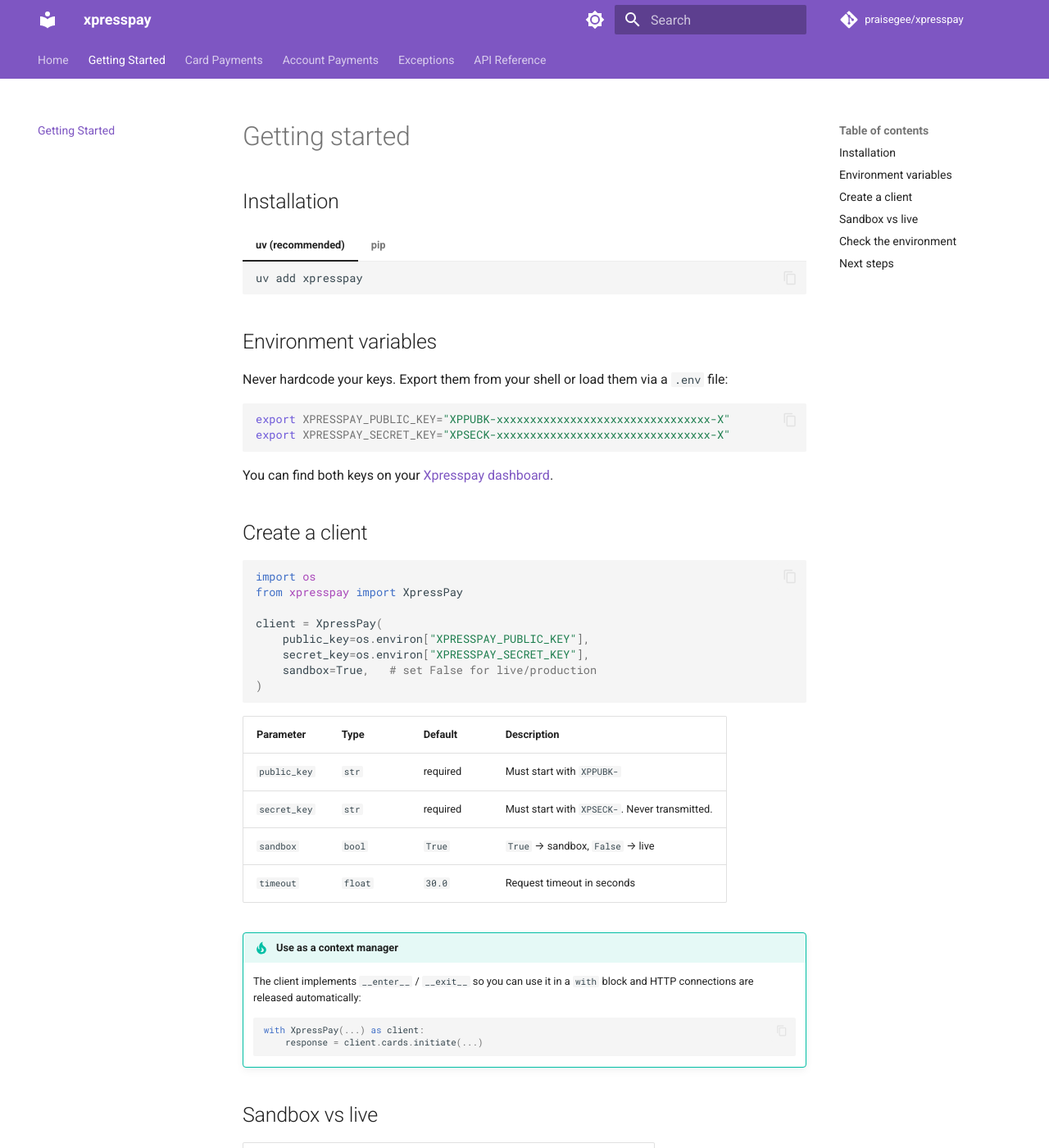
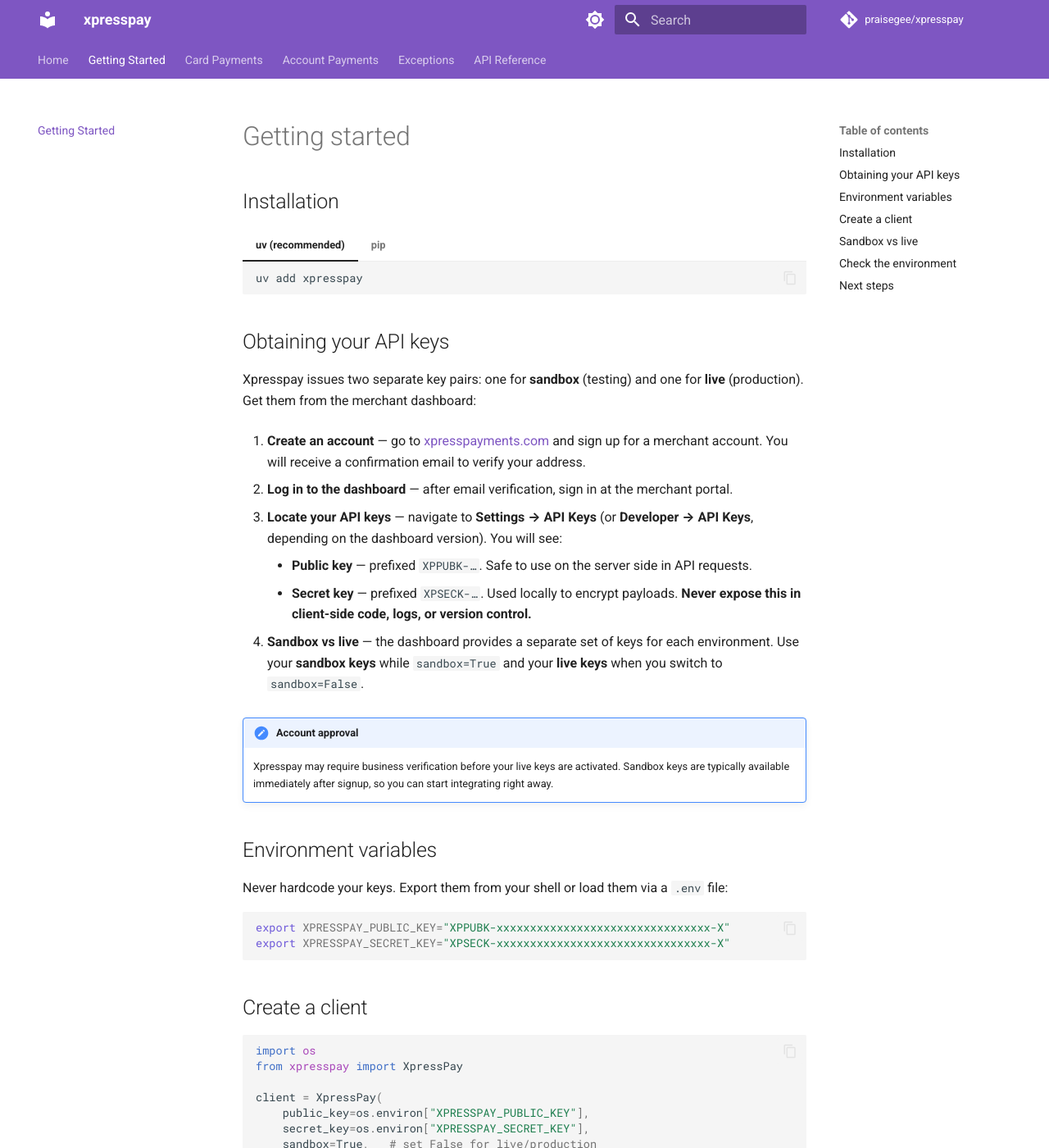
Before and after one commit to praisegee/xpresspay, an MkDocs documentation site: the page built from docs/getting-started.md, in a window 1280 px wide and 1400 px high. Shown: the whole window at 82% size. Built offline with MkDocs 1.6.1 and Material for MkDocs 9.7.7, drawn with Linux system fonts in a browser that asks for light colours; comment, search, counter and statistics services are not loaded.

Commit message:
docs: add documentation link to README and fix xpresspayments.com URLs

````diff
--- a/docs/getting-started.md
+++ b/docs/getting-started.md
@@ -14,6 +14,23 @@
     pip install xpresspay
     ```
 
+## Obtaining your API keys
+
+Xpresspay issues two separate key pairs: one for **sandbox** (testing) and one for **live** (production). Get them from the merchant dashboard:
+
+1. **Create an account** — go to [xpresspayments.com](https://www.xpresspayments.com) and sign up for a merchant account. You will receive a confirmation email to verify your address.
+
+2. **Log in to the dashboard** — after email verification, sign in at the merchant portal.
+
+3. **Locate your API keys** — navigate to **Settings → API Keys** (or **Developer → API Keys**, depending on the dashboard version). You will see:
+    - **Public key** — prefixed `XPPUBK-…`. Safe to use on the server side in API requests.
+    - **Secret key** — prefixed `XPSECK-…`. Used locally to encrypt payloads. **Never expose this in client-side code, logs, or version control.**
+
+4. **Sandbox vs live** — the dashboard provides a separate set of keys for each environment. Use your **sandbox keys** while `sandbox=True` and your **live keys** when you switch to `sandbox=False`.
+
+!!! note "Account approval"
+    Xpresspay may require business verification before your live keys are activated. Sandbox keys are typically available immediately after signup, so you can start integrating right away.
+
 ## Environment variables
 
 Never hardcode your keys. Export them from your shell or load them via a `.env` file:
@@ -22,8 +39,6 @@
 export XPRESSPAY_PUBLIC_KEY="XPPUBK-xxxxxxxxxxxxxxxxxxxxxxxxxxxxxxxx-X"
 export XPRESSPAY_SECRET_KEY="XPSECK-xxxxxxxxxxxxxxxxxxxxxxxxxxxxxxxx-X"
 ```
-
-You can find both keys on your [Xpresspay dashboard](https://www.xpresspayonline.com).
 
 ## Create a client
 
````
Also changed, not shown: README.md (+3 -1 lines), docs/index.md (+1 -1 lines).
